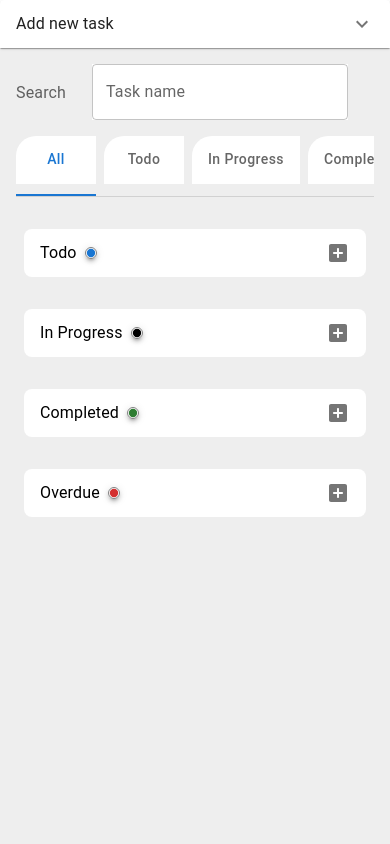
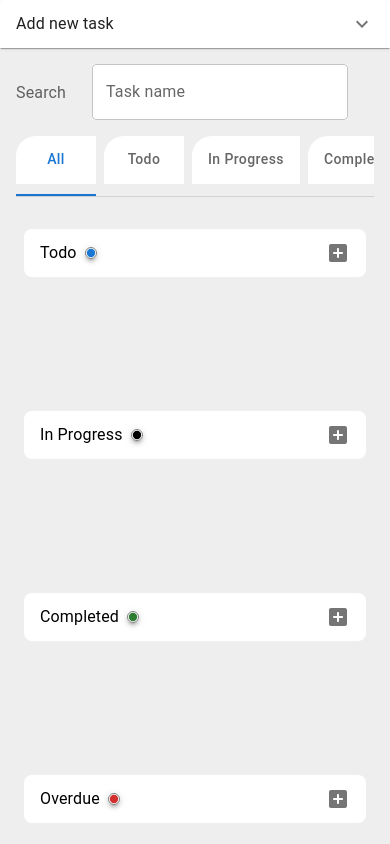
Before and after one commit to cuongqcmai/metacrew-todolist, a React (Vite) app in the folder todolist/: page / in a window 390 px wide. Built offline with nearby package versions, Linux system fonts and the light colour scheme.

Commit message:
Fix drag in android mobile view

```diff
--- a/todolist/package.json
+++ b/todolist/package.json
@@ -17,9 +17,11 @@
     "@mui/lab": "^5.0.0-alpha.134",
     "@mui/material": "^5.13.6",
     "@mui/styled-engine-sc": "^5.12.0",
+    "immutability-helper": "^3.1.1",
     "react": "^18.2.0",
     "react-dnd": "^16.0.1",
     "react-dnd-html5-backend": "^16.0.1",
+    "react-dnd-touch-backend": "^16.0.1",
     "react-dom": "^18.2.0",
     "react-hook-form": "^7.45.0",
     "react-responsive": "^9.0.2",
--- a/todolist/src/components/StatusManagement.jsx
+++ b/todolist/src/components/StatusManagement.jsx
@@ -14,6 +14,7 @@ import { useDrop } from "react-dnd";
 import { useAppContext } from "../context/AppProvider";
 import AddNewTaskModal from "./AddNewTaskModal";
 import Task from "./Task";
+import update from "immutability-helper";
 
 function StatusIcon(props) {
   return (
@@ -57,7 +58,9 @@ export default function StatusManagement({ type }) {
 
   const [{ isOver }, drop] = useDrop(() => ({
     accept: "task",
-    drop: (item) => addTaskToList(item?.id),
+    drop: (item) => {
+      addTaskToList(item?.id);
+    },
     collect: (monitor) => ({
       isOver: !!monitor.isOver(),
     }),
@@ -76,7 +79,17 @@ export default function StatusManagement({ type }) {
       return newData;
     });
   };
-
+  const moveTask = React.useCallback((dragIndex, hoverIndex) => {
+    console.log("moveTask", dragIndex, hoverIndex);
+    updateData((prevData) =>
+      update(prevData, {
+        $splice: [
+          [dragIndex, 1],
+          [hoverIndex, 0, prevData[dragIndex]],
+        ],
+      })
+    );
+  }, []);
   useEffect(() => {
     switch (type) {
       case "Todo": {
@@ -100,8 +113,20 @@ export default function StatusManagement({ type }) {
     }
   }, [data, filterFormData]);
 
+  const renderCard = React.useCallback((item, index) => {
+    return (
+      <Task
+        key={item.id}
+        index={index}
+        id={item.id}
+        item={item}
+        moveTask={moveTask}
+      />
+    );
+  }, []);
+
   return (
-    <Stack ref={drop} spacing={1} padding={1}>
+    <Stack ref={drop} spacing={1} padding={1} minHeight={150}>
       <ListItem
         sx={{
           backgroundColor: "#fff",
@@ -141,7 +166,8 @@ export default function StatusManagement({ type }) {
           <AddBoxRoundedIcon sx={{ cursor: "pointer" }} />
         </ListItemIcon>
       </ListItem>
-      {listTask && listTask.map((item) => <Task key={item?.id} item={item} />)}
+      {listTask && listTask.map((item, index) => renderCard(item, index))}
+
       {isOver ? (
         <Box
           width={254}
--- a/todolist/src/components/Task.jsx
+++ b/todolist/src/components/Task.jsx
@@ -4,18 +4,19 @@ import Card from "@mui/material/Card";
 import CardContent from "@mui/material/CardContent";
 import Typography from "@mui/material/Typography";
 import * as React from "react";
-import { useDrag } from "react-dnd";
+import { useDrag, useDrop } from "react-dnd";
 import { OPTION_PRIORITY } from "../lib/constants";
 import ChipCustomize from "./ChipCustomize";
 import { useAppContext } from "../context/AppProvider";
 import AddNewTaskModal from "./AddNewTaskModal";
 import ConfirmDeleteTaskModal from "./ConfirmDeleteTaskModal";
 
-export default function Task({ item }) {
+export default function Task({ item, index, moveTask }) {
   const [anchorEl, setAnchorEl] = React.useState(null);
   const [openModal, setOpenModal] = React.useState(false);
   const [isModalConfirm, setIsModalConfirm] = React.useState(false);
   const open = Boolean(anchorEl);
+  const ref = React.useRef(null);
   const handleClick = (event) => {
     setAnchorEl(event.currentTarget);
   };
@@ -38,11 +39,47 @@ export default function Task({ item }) {
 
   const [{ isDragging }, drag] = useDrag(() => ({
     type: "task",
-    item: { id: item?.id },
+    item: { id: item?.id, index: index },
     collect: (monitor) => ({
       isDragging: !!monitor.isDragging(),
     }),
   }));
+
+  const [{ handlerId }, drop] = useDrop({
+    accept: "task",
+    collect(monitor) {
+      return {
+        handlerId: monitor.getHandlerId(),
+      };
+    },
+    hover(item, monitor) {
+      if (!ref.current) {
+        return;
+      }
+      const dragIndex = item.index;
+      const hoverIndex = index;
+      if (dragIndex === hoverIndex) {
+        return;
+      }
+      const hoverBoundingRect = ref.current?.getBoundingClientRect();
+
+      const hoverMiddleY =
+        (hoverBoundingRect.bottom - hoverBoundingRect.top) / 2;
+      const clientOffset = monitor.getClientOffset();
+
+      const hoverClientY = clientOffset.y - hoverBoundingRect.top;
+
+      if (dragIndex < hoverIndex && hoverClientY < hoverMiddleY) {
+        return;
+      }
+      if (dragIndex > hoverIndex && hoverClientY > hoverMiddleY) {
+        return;
+      }
+      moveTask(dragIndex, hoverIndex);
+
+      item.index = hoverIndex;
+    },
+  });
 
   const colorTask = React.useMemo(() => {
     switch (item?.type) {
@@ -81,19 +118,22 @@ export default function Task({ item }) {
     handleClose();
   };
 
+  drag(drop(ref));
+
   return (
     <Card
-      ref={drag}
+      ref={ref}
       sx={{
         width: "100%",
         borderRadius: 4,
         position: "relative",
         backgroundColor: colorTask,
         color: "#fff",
-        opacity: isDragging ? 0.3 : 1,
+        opacity: isDragging ? 0 : 1,
         overflow: "hidden",
         zIndex: 8,
       }}
+      data-handler-id={handlerId}
     >
       <ListItemButton
         sx={{
--- a/todolist/src/main.jsx
+++ b/todolist/src/main.jsx
@@ -5,10 +5,11 @@ import "./index.css";
 import { HTML5Backend } from "react-dnd-html5-backend";
 import { DndProvider } from "react-dnd";
 import { AppProvider } from "./context/AppProvider.jsx";
+import { TouchBackend } from "react-dnd-touch-backend";
 
 ReactDOM.createRoot(document.getElementById("root")).render(
   <React.StrictMode>
-    <DndProvider backend={HTML5Backend}>
+    <DndProvider backend={HTML5Backend || TouchBackend}>
       <AppProvider>
         <App />
       </AppProvider>
```
Also changed, not shown: 1 other file (tests, documents, lock files or other folders).
